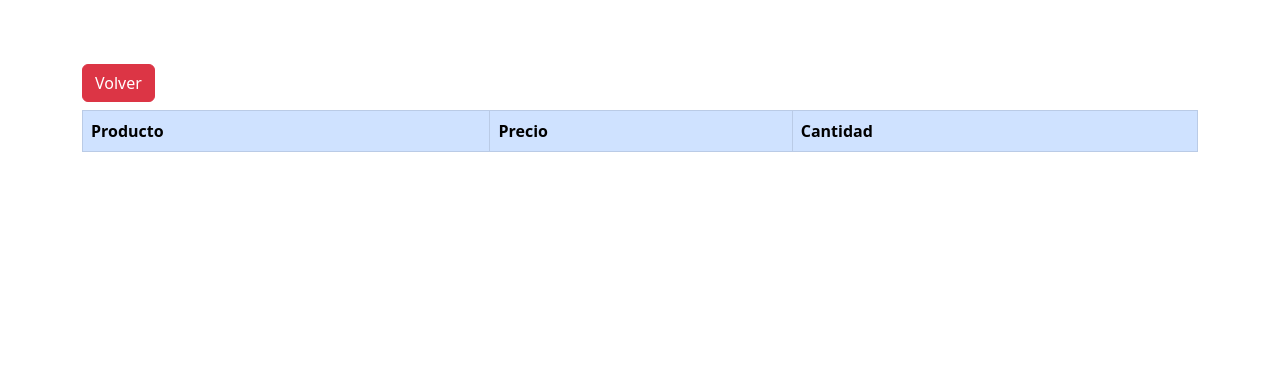
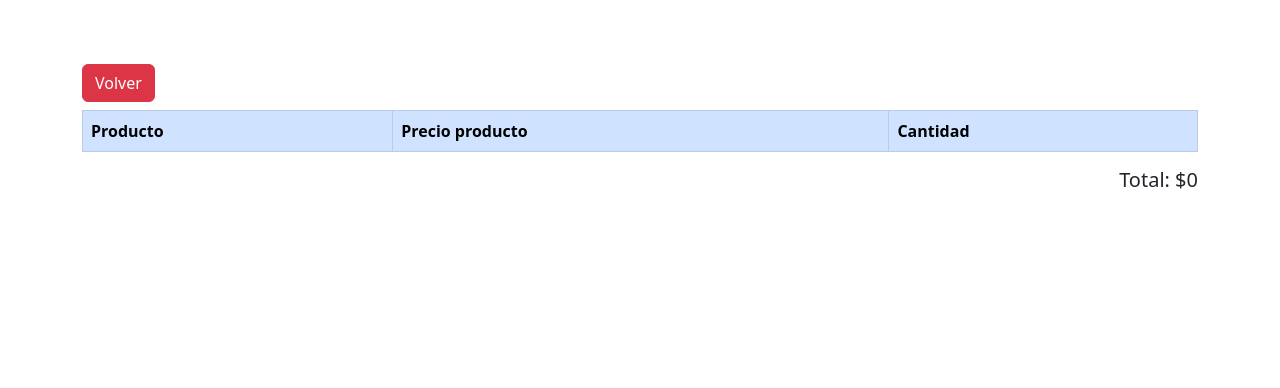
Before and after one commit to JuanZweifel/audiostore, a Django app: page /pedidoDetalle/1 in a window 1280 px wide. Shown: the part 56-444 px from the top of the page. Run offline with Django 4.2, Linux system fonts and the light colour scheme; the visitor is signed in with stand-in values (Sample User, id 1); data that the repository does not hold is empty; some libraries are stand-ins or nearby versions.

Commit message:
Restriccion de stock y arreglos pedidoDetalle

```diff
--- a/app/models.py
+++ b/app/models.py
@@ -27,7 +27,6 @@ class Producto(models.Model):
     stock = models.IntegerField(null=False)
     categoria = models.ForeignKey(Categoria, on_delete=models.PROTECT)
     marca = models.ForeignKey(Marca, on_delete=models.PROTECT)
-
 
 class ImagenProducto(models.Model):
     id_imagen=models.AutoField(primary_key=True)
--- a/app/templates/app/admin/adminPedidoDetalle.html
+++ b/app/templates/app/admin/adminPedidoDetalle.html
@@ -15,7 +15,7 @@
                     <thead class="table-primary">
                         <tr>
                             <th class="centered">Producto</th>
-                            <th class="centered">Precio</th>
+                            <th class="centered">Precio producto</th>
                             <th class="centered">Cantidad</th>
                         </tr>
                     </thead>
@@ -29,6 +29,9 @@
                         {% endfor %}
                     </tbody>
                 </table>
+                <div class="" style="text-align: right">
+                    <h5>Total: ${{total}}</h5>
+                </div>
 
             </div>
         </div>
--- a/app/templates/app/usuario/pedidoDetalle.html
+++ b/app/templates/app/usuario/pedidoDetalle.html
@@ -15,7 +15,7 @@
                     <thead class="table-primary">
                         <tr>
                             <th class="centered">Producto</th>
-                            <th class="centered">Precio</th>
+                            <th class="centered">Precio producto</th>
                             <th class="centered">Cantidad</th>
                         </tr>
                     </thead>
@@ -29,7 +29,9 @@
                         {% endfor %}
                     </tbody>
                 </table>
-
+                <div class="" style="text-align: right">
+                    <h5>Total: ${{total}}</h5>
+                </div>
             </div>
         </div>
 
--- a/app/urls.py
+++ b/app/urls.py
@@ -40,7 +40,7 @@ urlpatterns = [
     path('perfil_usuario', perfil_usuario, name='perfil_usuario'),
     path('modificar_usuario/<id>', modificar_usuario, name='modificar_usuario'),
     path('carro', carrito, name='carro'),
-    path('addCarrito/<id>/', addCarrito, name='addCarrito'),
+    path('addCarrito/<id>/<cantidad_pag>/', addCarrito, name='addCarrito'),
     path('removeCarrito/<id>/', removeCarrito, name='removeCarrito'),
     path('checkout', checkout, name='checkout'),
     path('addPedido', addCarrito, name='addPedido'),
--- a/app/views.py
+++ b/app/views.py
@@ -311,7 +311,7 @@ def carrito(request):
     return render(request, 'app/usuario/carroCompra.html', data)
 
 @login_required(login_url="loginn")
-def addCarrito(request, id):
+def addCarrito(request, id, cantidad_pag):
     user_cl = request.user
     producto = get_object_or_404(Producto, id_producto = id)
     carro_cliente = Carrito.objects.filter(usuario = user_cl)
@@ -320,11 +320,11 @@ def addCarrito(request, id):
         if producto_cliente.count() >= 1:
             producto_carro = producto_cliente.get(id_producto = producto.id_producto)
             cantidad = producto_carro.cantidad
-            producto_carro.cantidad = cantidad + 1
+            producto_carro.cantidad = cantidad + cantidad_pag
             producto_carro.save()
             messages.success(request,"Se ha sumado el producto a su carro")
         else:
-            item = Carrito(usuario=user_cl,id_producto=producto.id_producto, producto=producto.nom_producto, precio=producto.precio, cantidad=1)
+            item = Carrito(usuario=user_cl,id_producto=producto.id_producto, producto=producto.nom_producto, precio=producto.precio, cantidad=cantidad_pag)
             item.save()
             messages.error(request,"Producto añadido al carro correctamente")
     else:
@@ -378,18 +378,28 @@ def adminPedido(request):
 @staff_member_required(login_url="loginn")
 def adminPedidoDetalle(request, id):
     items = DetallePedido.objects.filter(pedido=id)
+    total = 0
+    for item in items:
+        suma = item.cantidad * item.precio
+        total = total + suma
 
     context = {
-        "items": items
+        "items": items,
+        "total": total
     }
     return render(request, 'app/admin/adminPedidoDetalle.html', context)
 
 @login_required(login_url="loginn")
 def pedidoDetalle(request, id):
     items = DetallePedido.objects.filter(pedido=id)
+    total = 0
+    for item in items:
+        suma = item.cantidad * item.precio
+        total = total + suma
 
     context = {
-        "items": items
+        "items": items,
+        "total": total
     }
     return render(request, 'app/usuario/pedidoDetalle.html', context)
 
```
Also changed, not shown: app/templates/app/usuario/producto.html (+15 -5 lines).
